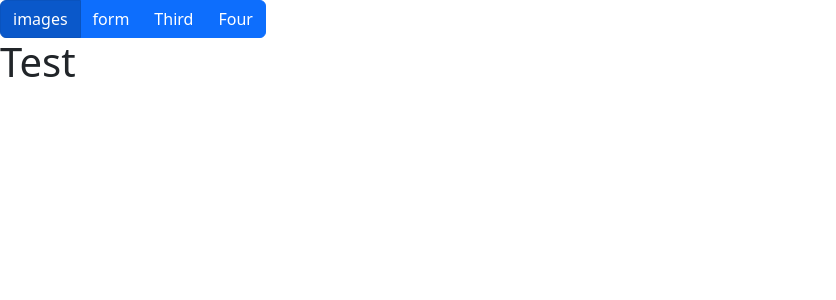
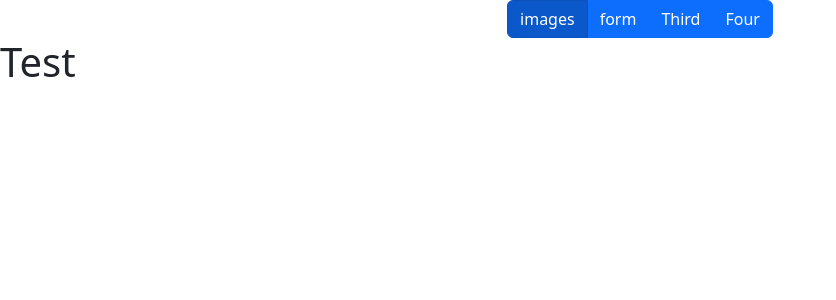
Before and after one commit to ikea400/LearningReact, a React (Vite) app: page / in a window 1280 px wide. Shown: the top 300 px of the page, without its empty margins (0-836 px from the left). Built offline with nearby package versions, Linux system fonts and the light colour scheme.

Commit message:
centered the toolbar

```diff
--- a/src/components/Toolbar.tsx
+++ b/src/components/Toolbar.tsx
@@ -1,4 +1,4 @@
-import React, { useState } from "react";
+import React from "react";
 
 interface ToolbarProps {
   list: string[];
@@ -8,6 +8,9 @@
 
 const Toolbar: React.FC<ToolbarProps> = ({ list, onChange, current }) => {
   return (
+    <div className="container">
+      <div className="row justify-content-center">
+        <div className="col-auto">
           <div className="btn-group">
             {list.map((item, index) => (
               <a
@@ -26,6 +29,9 @@
               </a>
             ))}
           </div>
+        </div>
+      </div>
+    </div>
   );
 };
 
```
Lines whose indentation alone changed are shown as unchanged.
